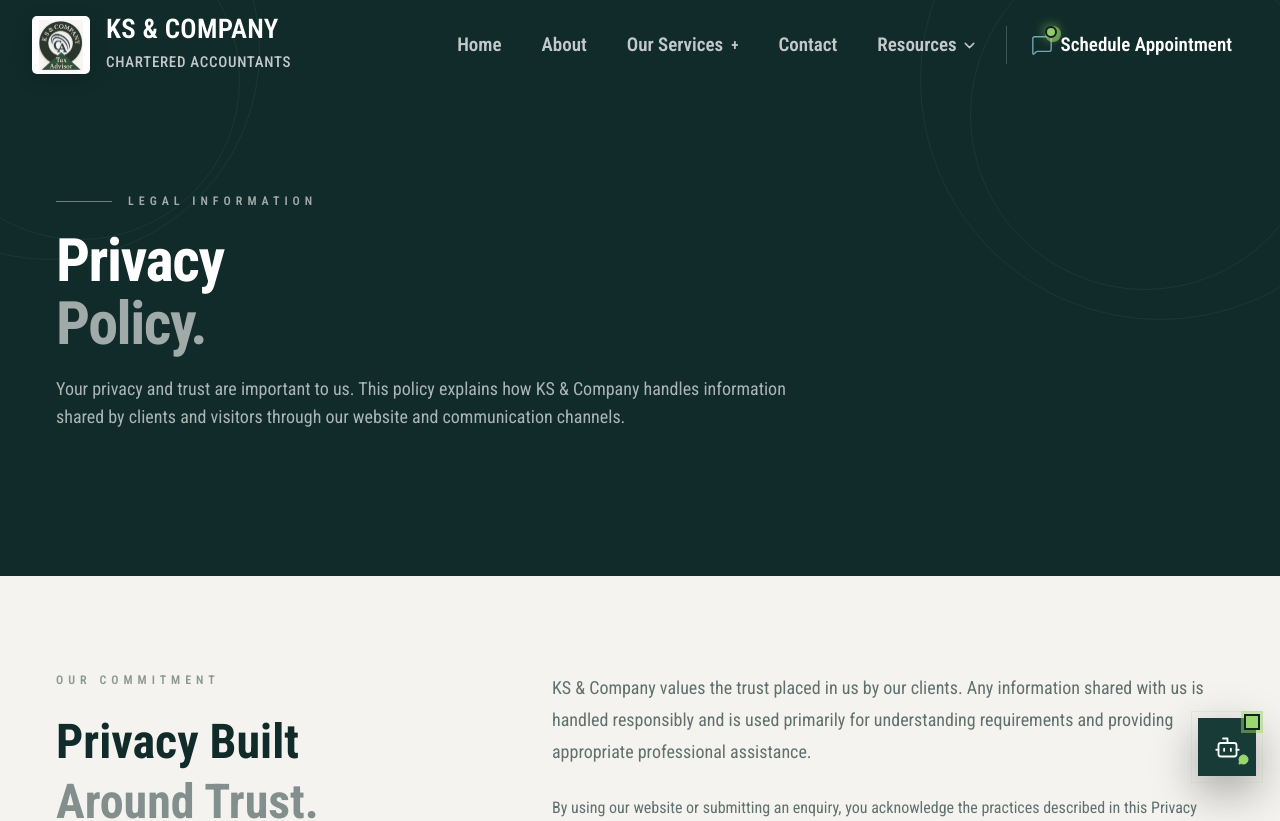
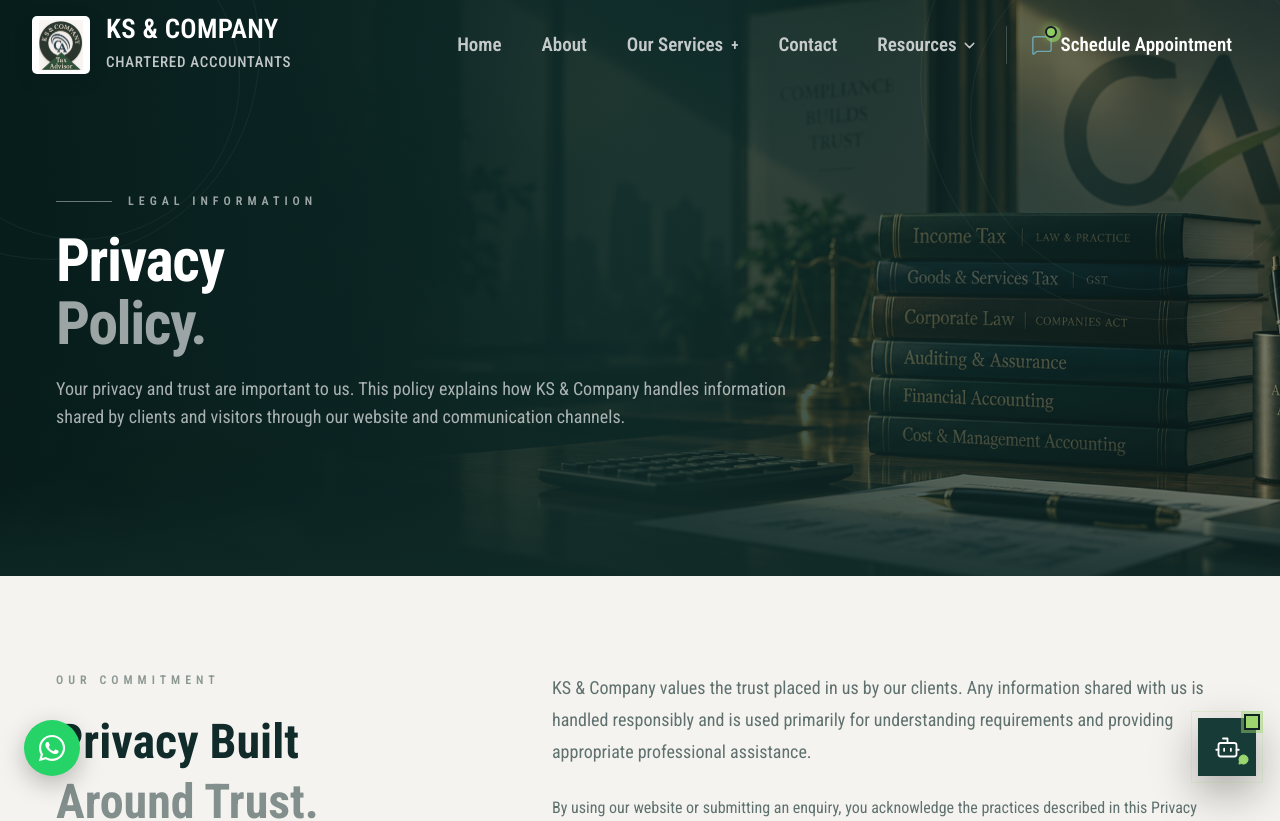
Before and after one commit to Abul-Farah-Ansari/kscomp, a React (Vite) app: page /privacy-policy in a window 1280 px wide. Shown: the top 821 px of the page. Built offline with nearby package versions, Linux system fonts and the light colour scheme.

Commit message:
Add backend email service

```diff
--- a/src/App.jsx
+++ b/src/App.jsx
@@ -1,6 +1,7 @@
 import React from "react";
 import { Routes, Route } from "react-router-dom";
 import ScrollToTop from "./components/ScrollToTop";
+import WhatsAppButton from "./components/WhatsAppButton";
 
 // ================================
 // GLOBAL COMPONENTS
@@ -8,10 +9,10 @@
 
 import Navbar from "./components/Navbar";
 import Footer from "./components/Footer";
-// import WhatsAppButton from "./components/WhatsAppButton";
+
 import CustomCursor from "./components/CustomCursor";
 import Chatbot from "./components/chatbot/Chatbot";
-// import WhatsAppButton from "./components/WhatsAppButton";
+
 // ================================
 // PAGES
 // ================================
@@ -111,6 +112,7 @@
         {/* 404 FALLBACK */}
         <Route path="*" element={<Home />} />
       </Routes>
+       <WhatsAppButton />
 
       {/* CHATBOT */}
       <Chatbot />
@@ -119,8 +121,7 @@
       {/* FOOTER */}
       <Footer />
 
-      {/* FLOATING WHATSAPP BUTTON */}
-      {/* <WhatsAppButton /> */}
+
       <ScrollToTop />
     </>
   );
--- a/src/components/PageHero.jsx
+++ b/src/components/PageHero.jsx
@@ -2,6 +2,8 @@
 import { motion } from "framer-motion";
 import { ArrowRight } from "lucide-react";
 import { Link } from "react-router-dom";
+
+import caHeroBg from "../../public/videos/ChatGPT Image Sep 6, 2026, 02_13_43 PM.png";
 
 const PageHero = ({
   label = "KS & COMPANY",
@@ -24,21 +26,132 @@
         sm:pb-16
       "
     >
-      {/* =================================================
-          BACKGROUND STRUCTURES
+      {/* ================================================
+          BACKGROUND IMAGE
+      ================================================= */}
+
+      <div
+        className="
+          pointer-events-none
+          absolute
+          inset-0
+          bg-cover
+          bg-center
+          bg-no-repeat
+        "
+        style={{
+          backgroundImage: "url(" + caHeroBg + ")",
+        }}
+      />
+
+      {/* ================================================
+          DARK GREEN OVERLAY
+      ================================================= */}
+
+      <div
+        className="
+          pointer-events-none
+          absolute
+          inset-0
+          bg-[#102b29]/45
+        "
+      />
+
+      {/* ================================================
+          LEFT DARK GRADIENT
+          Keeps the text readable while allowing the
+          CA logo/books to remain visible on the right.
+      ================================================= */}
+
+      <div
+        className="
+          pointer-events-none
+          absolute
+          inset-0
+          bg-gradient-to-r
+          from-[#071c1b]/95
+          via-[#102b29]/75
+          to-[#102b29]/20
+        "
+      />
+
+      {/* ================================================
+          SUBTLE BOTTOM FADE
+      ================================================= */}
+
+      <div
+        className="
+          pointer-events-none
+          absolute
+          bottom-0
+          left-0
+          right-0
+          h-24
+          bg-gradient-to-t
+          from-[#102b29]/65
+          to-transparent
+        "
+      />
+
+      {/* ================================================
+          DECORATIVE CIRCLES
       ================================================= */}
 
       <div className="pointer-events-none absolute inset-0 overflow-hidden">
-        <div className="absolute -left-40 -top-40 h-[420px] w-[420px] rounded-full border border-white/5" />
+        <div
+          className="
+            absolute
+            -left-40
+            -top-40
+            h-[420px]
+            w-[420px]
+            rounded-full
+            border
+            border-white/5
+          "
+        />
 
-        <div className="absolute -left-20 -top-20 h-[320px] w-[320px] rounded-full border border-white/5" />
+        <div
+          className="
+            absolute
+            -left-20
+            -top-20
+            h-[320px]
+            w-[320px]
+            rounded-full
+            border
+            border-white/5
+          "
+        />
 
-        <div className="absolute right-[-120px] top-[-160px] h-[480px] w-[480px] rounded-full border border-white/5" />
+        <div
+          className="
+            absolute
+            right-[-120px]
+            top-[-160px]
+            h-[480px]
+            w-[480px]
+            rounded-full
+            border
+            border-white/5
+          "
+        />
 
-        <div className="absolute right-[-40px] top-[-60px] h-[350px] w-[350px] rounded-full border border-white/5" />
+        <div
+          className="
+            absolute
+            right-[-40px]
+            top-[-60px]
+            h-[350px]
+            w-[350px]
+            rounded-full
+            border
+            border-white/5
+          "
+        />
       </div>
 
-      {/* =================================================
+      {/* ================================================
           CONTENT
       ================================================= */}
 
@@ -57,7 +170,9 @@
           lg:px-14
         "
       >
-        {/* Label */}
+        {/* ================================================
+            LABEL
+        ================================================= */}
 
         <motion.div
           initial={{
@@ -75,12 +190,22 @@
         >
           <div className="h-px w-14 bg-white/40" />
 
-          <p className="text-xs font-semibold uppercase tracking-[5px] text-white/60">
+          <p
+            className="
+              text-xs
+              font-semibold
+              uppercase
+              tracking-[5px]
+              text-white/60
+            "
+          >
             {label}
           </p>
         </motion.div>
 
-        {/* Heading */}
+        {/* ================================================
+            HEADING
+        ================================================= */}
 
         <motion.h1
           initial={{
@@ -113,12 +238,16 @@
             <>
               <br />
 
-              <span className="text-white/60">{highlight}</span>
+              <span className="text-white/60">
+                {highlight}
+              </span>
             </>
           )}
         </motion.h1>
 
-        {/* Description */}
+        {/* ================================================
+            DESCRIPTION
+        ================================================= */}
 
         {description && (
           <motion.div
@@ -136,13 +265,22 @@
             }}
             className="mt-5 max-w-3xl"
           >
-            <p className="text-base leading-7 text-white/65 sm:text-lg">
+            <p
+              className="
+                text-base
+                leading-7
+                text-white/65
+                sm:text-lg
+              "
+            >
               {description}
             </p>
           </motion.div>
         )}
 
-        {/* Button */}
+        {/* ================================================
+            BUTTON
+        ================================================= */}
 
         {buttonText && (
           <motion.div
--- a/src/components/ScheduleAppointmentModal.jsx
+++ b/src/components/ScheduleAppointmentModal.jsx
@@ -18,7 +18,7 @@
    EMAILJS CONFIGURATION
 ========================================================= */
 
-const EMAILJS_SERVICE_ID = "service_nhrspe5";
+const EMAILJS_SERVICE_ID = "service_xyp8xo9";
 const EMAILJS_TEMPLATE_ID = "template_qro7e18";
 const EMAILJS_PUBLIC_KEY = "W5NCxywVfHt7M7Ubu";
 
--- a/src/components/WhatsappButton.jsx
+++ b/src/components/WhatsappButton.jsx
@@ -21,32 +21,24 @@
         fixed
         bottom-6
         left-6
-        z-[999]
-
+        z-[9999]
         flex
         h-14
         w-14
         items-center
         justify-center
-
         rounded-full
-
         bg-[#25D366]
         text-white
-
-        shadow-[0_10px_30px_rgba(0,0,0,0.25)]
-
+        shadow-[0_8px_25px_rgba(0,0,0,0.25)]
         transition-all
         duration-300
-
+        hover:-translate-y-1
         hover:scale-110
-        hover:shadow-[0_15px_35px_rgba(37,211,102,0.4)]
-
-        sm:h-16
-        sm:w-16
+        hover:shadow-[0_12px_30px_rgba(0,0,0,0.3)]
       "
     >
-      <FaWhatsapp className="text-[30px] sm:text-[35px]" />
+      <FaWhatsapp size={30} />
     </a>
   );
 };
--- a/src/components/contact/ContactSection.jsx
+++ b/src/components/contact/ContactSection.jsx
@@ -39,7 +39,7 @@
 
   // ================= EMAILJS CONFIG =================
 
-  const EMAILJS_SERVICE_ID = "service_nhrspe5";
+  const EMAILJS_SERVICE_ID = "service_xyp8xo9";
   const EMAILJS_TEMPLATE_ID = "template_q5n7b2n";
   const EMAILJS_PUBLIC_KEY = "W5NCxywVfHt7M7Ubu";
 
--- a/src/components/home/QueryForm.jsx
+++ b/src/components/home/QueryForm.jsx
@@ -23,7 +23,7 @@
   // EMAILJS CONFIGURATION
   // --------------------------------------------------
 
-  const EMAILJS_SERVICE_ID = "service_nhrspe5";
+  const EMAILJS_SERVICE_ID = "service_xyp8xo9";
   const EMAILJS_TEMPLATE_ID = "template_q5n7b2n";
   const EMAILJS_PUBLIC_KEY = "W5NCxywVfHt7M7Ubu";
 
```
Also changed, not shown: src/components/Footer.jsx (+47 -19 lines), public/videos/ChatGPT Image Sep 6, 2026, 02_13_43 PM.png (added), public/videos/ca-hero-bg.png (added).
